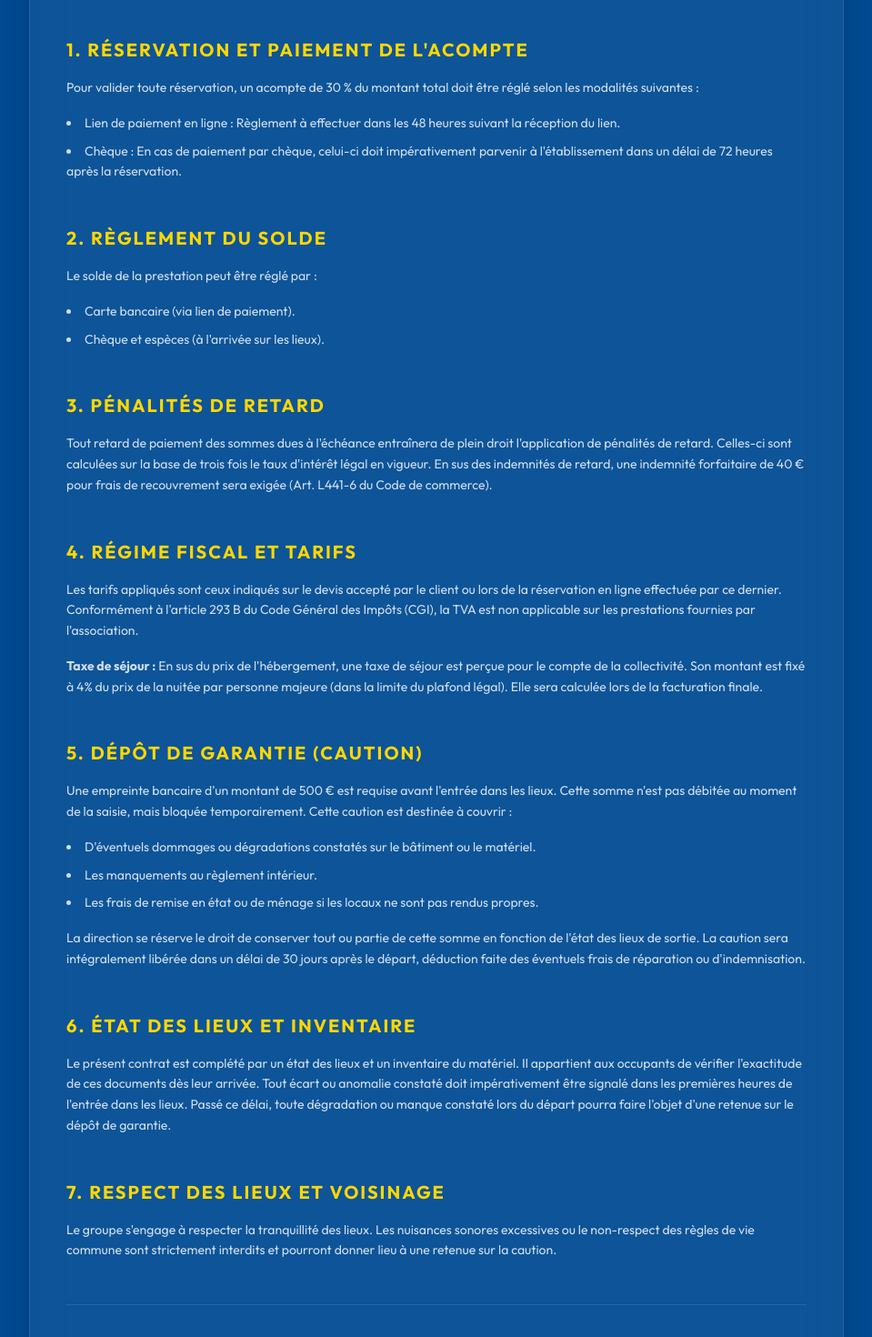
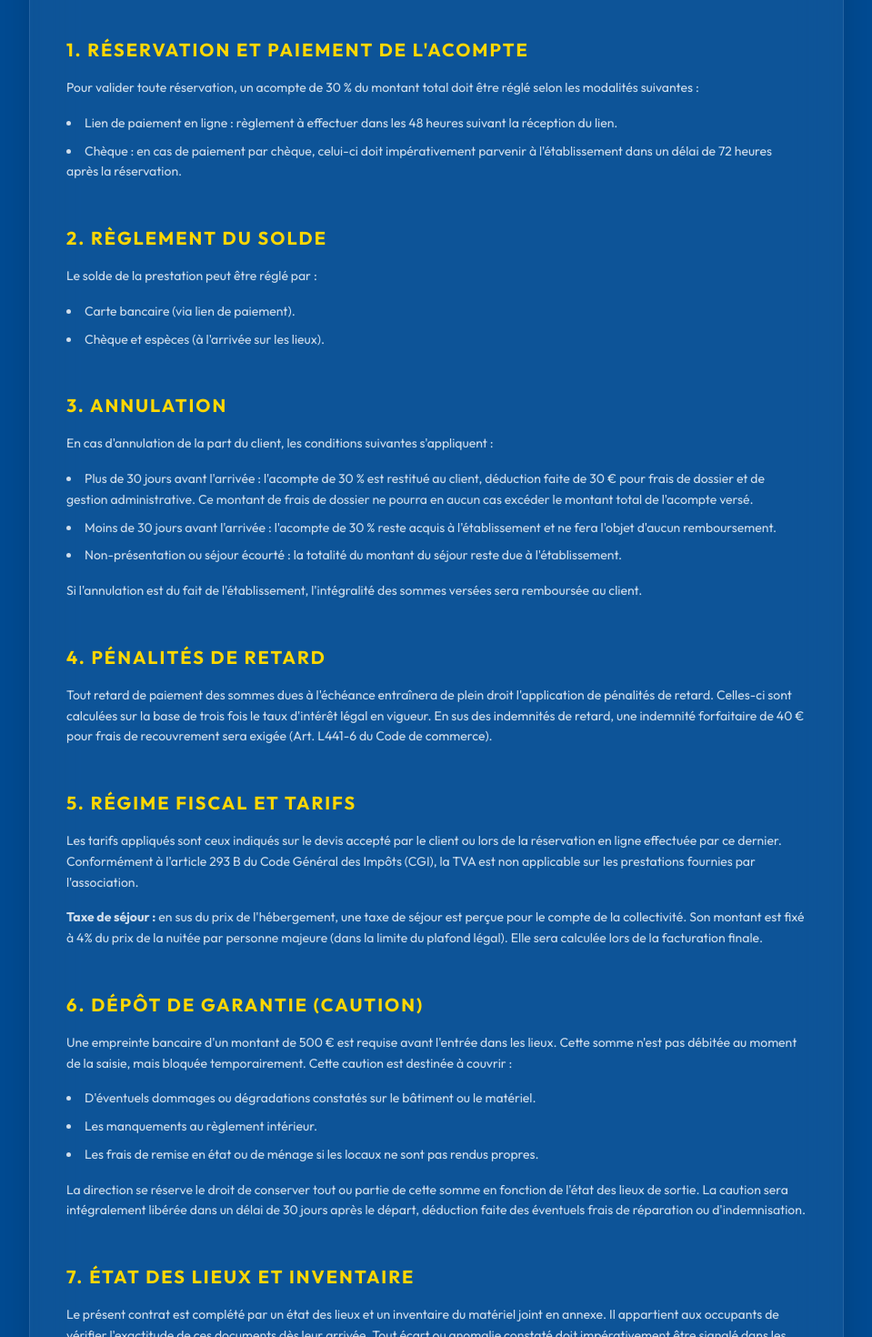
Before and after one commit to drmucomnisports-cyber/maladrerie, a React (Vite) app: page /cgv in a window 1280 px wide. Shown: the part 300-1770 px from the top of the page at 91% size, without its empty margins (160-1119 px from the left). Built offline with nearby package versions, Linux system fonts and the light colour scheme; no server answers; a web font is replaced by a local one.

Commit message:
feat(cgv): integrate CGV Version 1.7 (Mai 2026) in backend text and frontend pages

```diff
--- a/src/pages/CGV.jsx
+++ b/src/pages/CGV.jsx
@@ -11,15 +11,15 @@ const CGV = () => {
         </Link>
 
         <h1 className="text-4xl font-black mb-4 uppercase tracking-tighter">Conditions Générales de Vente et de Location</h1>
-        <p className="text-slate-400 mb-12">Gîte de la Maladrerie - Version 1.2 - Mai 2026</p>
+        <p className="text-slate-400 mb-12">Gîte de la Maladrerie - Version 1.7 - Mai 2026</p>
 
         <div className="space-y-12 text-white/80 leading-relaxed text-sm">
           <section>
             <h2 className="text-xl font-bold text-muc-yellow uppercase tracking-widest mb-4">1. Réservation et Paiement de l'acompte</h2>
             <p>Pour valider toute réservation, un acompte de 30 % du montant total doit être réglé selon les modalités suivantes :</p>
             <ul className="mt-4 space-y-2 list-disc list-inside">
-              <li>Lien de paiement en ligne : Règlement à effectuer dans les 48 heures suivant la réception du lien.</li>
-              <li>Chèque : En cas de paiement par chèque, celui-ci doit impérativement parvenir à l'établissement dans un délai de 72 heures après la réservation.</li>
+              <li>Lien de paiement en ligne : règlement à effectuer dans les 48 heures suivant la réception du lien.</li>
+              <li>Chèque : en cas de paiement par chèque, celui-ci doit impérativement parvenir à l'établissement dans un délai de 72 heures après la réservation.</li>
             </ul>
           </section>
 
@@ -33,18 +33,29 @@ const CGV = () => {
           </section>
 
           <section>
-            <h2 className="text-xl font-bold text-muc-yellow uppercase tracking-widest mb-4">3. Pénalités de Retard</h2>
+            <h2 className="text-xl font-bold text-muc-yellow uppercase tracking-widest mb-4">3. Annulation</h2>
+            <p>En cas d'annulation de la part du client, les conditions suivantes s'appliquent :</p>
+            <ul className="mt-4 space-y-2 list-disc list-inside">
+              <li>Plus de 30 jours avant l'arrivée : l'acompte de 30 % est restitué au client, déduction faite de 30 € pour frais de dossier et de gestion administrative. Ce montant de frais de dossier ne pourra en aucun cas excéder le montant total de l'acompte versé.</li>
+              <li>Moins de 30 jours avant l'arrivée : l'acompte de 30 % reste acquis à l'établissement et ne fera l'objet d'aucun remboursement.</li>
+              <li>Non-présentation ou séjour écourté : la totalité du montant du séjour reste due à l'établissement.</li>
+            </ul>
+            <p className="mt-4">Si l'annulation est du fait de l'établissement, l'intégralité des sommes versées sera remboursée au client.</p>
+          </section>
+
+          <section>
+            <h2 className="text-xl font-bold text-muc-yellow uppercase tracking-widest mb-4">4. Pénalités de retard</h2>
             <p>Tout retard de paiement des sommes dues à l'échéance entraînera de plein droit l'application de pénalités de retard. Celles-ci sont calculées sur la base de trois fois le taux d'intérêt légal en vigueur. En sus des indemnités de retard, une indemnité forfaitaire de 40 € pour frais de recouvrement sera exigée (Art. L441-6 du Code de commerce).</p>
           </section>
 
           <section>
-            <h2 className="text-xl font-bold text-muc-yellow uppercase tracking-widest mb-4">4. Régime Fiscal et Tarifs</h2>
+            <h2 className="text-xl font-bold text-muc-yellow uppercase tracking-widest mb-4">5. Régime fiscal et tarifs</h2>
             <p>Les tarifs appliqués sont ceux indiqués sur le devis accepté par le client ou lors de la réservation en ligne effectuée par ce dernier. Conformément à l'article 293 B du Code Général des Impôts (CGI), la TVA est non applicable sur les prestations fournies par l'association.</p>
-            <p className="mt-4"><strong>Taxe de séjour :</strong> En sus du prix de l'hébergement, une taxe de séjour est perçue pour le compte de la collectivité. Son montant est fixé à 4% du prix de la nuitée par personne majeure (dans la limite du plafond légal). Elle sera calculée lors de la facturation finale.</p>
+            <p className="mt-4"><strong>Taxe de séjour :</strong> en sus du prix de l'hébergement, une taxe de séjour est perçue pour le compte de la collectivité. Son montant est fixé à 4% du prix de la nuitée par personne majeure (dans la limite du plafond légal). Elle sera calculée lors de la facturation finale.</p>
           </section>
 
           <section>
-            <h2 className="text-xl font-bold text-muc-yellow uppercase tracking-widest mb-4">5. Dépôt de garantie (Caution)</h2>
+            <h2 className="text-xl font-bold text-muc-yellow uppercase tracking-widest mb-4">6. Dépôt de garantie (Caution)</h2>
             <p>Une empreinte bancaire d'un montant de 500 € est requise avant l'entrée dans les lieux. Cette somme n'est pas débitée au moment de la saisie, mais bloquée temporairement. Cette caution est destinée à couvrir :</p>
             <ul className="mt-4 space-y-2 list-disc list-inside">
               <li>D'éventuels dommages ou dégradations constatés sur le bâtiment ou le matériel.</li>
@@ -55,12 +66,12 @@ const CGV = () => {
           </section>
 
           <section>
-            <h2 className="text-xl font-bold text-muc-yellow uppercase tracking-widest mb-4">6. État des lieux et Inventaire</h2>
-            <p>Le présent contrat est complété par un état des lieux et un inventaire du matériel. Il appartient aux occupants de vérifier l'exactitude de ces documents dès leur arrivée. Tout écart ou anomalie constaté doit impérativement être signalé dans les premières heures de l'entrée dans les lieux. Passé ce délai, toute dégradation ou manque constaté lors du départ pourra faire l'objet d'une retenue sur le dépôt de garantie.</p>
+            <h2 className="text-xl font-bold text-muc-yellow uppercase tracking-widest mb-4">7. État des lieux et inventaire</h2>
+            <p>Le présent contrat est complété par un état des lieux et un inventaire du matériel joint en annexe. Il appartient aux occupants de vérifier l'exactitude de ces documents dès leur arrivée. Tout écart ou anomalie constaté doit impérativement être signalé dans les premières heures de l'entrée dans les lieux. Passé ce délai, toute dégradation ou manque constaté lors du départ pourra faire l'objet d'une retenue sur le dépôt de garantie.</p>
           </section>
 
           <section>
-            <h2 className="text-xl font-bold text-muc-yellow uppercase tracking-widest mb-4">7. Respect des lieux et voisinage</h2>
+            <h2 className="text-xl font-bold text-muc-yellow uppercase tracking-widest mb-4">8. Respect des lieux et voisinage</h2>
             <p>Le groupe s'engage à respecter la tranquillité des lieux. Les nuisances sonores excessives ou le non-respect des règles de vie commune sont strictement interdits et pourront donner lieu à une retenue sur la caution.</p>
           </section>
 
--- a/src/pages/CGVPage.jsx
+++ b/src/pages/CGVPage.jsx
@@ -10,15 +10,16 @@ const CGVPage = () => {
           <ArrowLeft size={20} /> Retour à l'accueil
         </Link>
 
-        <h1 className="text-4xl font-black mb-12 uppercase tracking-tighter">Conditions Générales de Vente</h1>
+        <h1 className="text-4xl font-black mb-4 uppercase tracking-tighter">Conditions Générales de Vente et de Location</h1>
+        <p className="text-slate-400 mb-12">Gîte de la Maladrerie - Version 1.7 - Mai 2026</p>
 
         <div className="space-y-12 text-white/80 leading-relaxed text-sm">
           <section>
             <h2 className="text-xl font-bold text-muc-yellow uppercase tracking-widest mb-4">1. Réservation et Paiement de l'acompte</h2>
             <p>Pour valider toute réservation, un acompte de 30 % du montant total doit être réglé selon les modalités suivantes :</p>
             <ul className="mt-4 space-y-2 list-disc list-inside">
-              <li>Lien de paiement en ligne : Règlement à effectuer dans les 48 heures suivant la réception du lien.</li>
-              <li>Chèque : En cas de paiement par chèque, celui-ci doit impérativement parvenir à l'établissement dans un délai de 72 heures après la réservation.</li>
+              <li>Lien de paiement en ligne : règlement à effectuer dans les 48 heures suivant la réception du lien.</li>
+              <li>Chèque : en cas de paiement par chèque, celui-ci doit impérativement parvenir à l'établissement dans un délai de 72 heures après la réservation.</li>
             </ul>
           </section>
 
@@ -32,21 +33,31 @@ const CGVPage = () => {
           </section>
 
           <section>
-            <h2 className="text-xl font-bold text-muc-yellow uppercase tracking-widest mb-4">3. Pénalités de Retard</h2>
-            <p>Tout retard de paiement des sommes dues à l'échéance entraînera de plein droit l'application de pénalités de retard. Celles-ci sont calculées sur la base de trois fois le taux d'intérêt légal en vigueur.</p>
-            <p className="mt-4">En sus des indemnités de retard, une indemnité forfaitaire de 40 € pour frais de recouvrement sera exigée (Art. L441-6 du Code de commerce).</p>
+            <h2 className="text-xl font-bold text-muc-yellow uppercase tracking-widest mb-4">3. Annulation</h2>
+            <p>En cas d'annulation de la part du client, les conditions suivantes s'appliquent :</p>
+            <ul className="mt-4 space-y-2 list-disc list-inside">
+              <li>Plus de 30 jours avant l'arrivée : l'acompte de 30 % est restitué au client, déduction faite de 30 € pour frais de dossier et de gestion administrative. Ce montant de frais de dossier ne pourra en aucun cas excéder le montant total de l'acompte versé.</li>
+              <li>Moins de 30 jours avant l'arrivée : l'acompte de 30 % reste acquis à l'établissement et ne fera l'objet d'aucun remboursement.</li>
+              <li>Non-présentation ou séjour écourté : la totalité du montant du séjour reste due à l'établissement.</li>
+            </ul>
+            <p className="mt-4">Si l'annulation est du fait de l'établissement, l'intégralité des sommes versées sera remboursée au client.</p>
           </section>
 
           <section>
-            <h2 className="text-xl font-bold text-muc-yellow uppercase tracking-widest mb-4">4. Régime Fiscal et Tarifs</h2>
-            <p>Les tarifs appliqués sont ceux indiqués sur le devis accepté par le client. Conformément à l'article 293 B du Code Général des Impôts (CGI), la TVA est non applicable sur les prestations fournies par l'association.</p>
+            <h2 className="text-xl font-bold text-muc-yellow uppercase tracking-widest mb-4">4. Pénalités de retard</h2>
+            <p>Tout retard de paiement des sommes dues à l'échéance entraînera de plein droit l'application de pénalités de retard. Celles-ci sont calculées sur la base de trois fois le taux d'intérêt légal en vigueur. En sus des indemnités de retard, une indemnité forfaitaire de 40 € pour frais de recouvrement sera exigée (Art. L441-6 du Code de commerce).</p>
           </section>
 
           <section>
-            <h2 className="text-xl font-bold text-muc-yellow uppercase tracking-widest mb-4">5. Dépôt de garantie (Caution)</h2>
-            <p>Une empreinte bancaire d'un montant de 500 € est requise avant l'entrée dans les lieux. Cette somme n'est pas débitée au moment de la saisie, mais bloquée temporairement.</p>
-            <p className="mt-4">Cette caution est destinée à couvrir :</p>
-            <ul className="mt-2 space-y-2 list-disc list-inside text-xs">
+            <h2 className="text-xl font-bold text-muc-yellow uppercase tracking-widest mb-4">5. Régime fiscal et tarifs</h2>
+            <p>Les tarifs appliqués sont ceux indiqués sur le devis accepté par le client ou lors de la réservation en ligne effectuée par ce dernier. Conformément à l'article 293 B du Code Général des Impôts (CGI), la TVA est non applicable sur les prestations fournies par l'association.</p>
+            <p className="mt-4"><strong>Taxe de séjour :</strong> en sus du prix de l'hébergement, une taxe de séjour est perçue pour le compte de la collectivité. Son montant est fixé à 4% du prix de la nuitée par personne majeure (dans la limite du plafond légal). Elle sera calculée lors de la facturation finale.</p>
+          </section>
+
+          <section>
+            <h2 className="text-xl font-bold text-muc-yellow uppercase tracking-widest mb-4">6. Dépôt de garantie (Caution)</h2>
+            <p>Une empreinte bancaire d'un montant de 500 € est requise avant l'entrée dans les lieux. Cette somme n'est pas débitée au moment de la saisie, mais bloquée temporairement. Cette caution est destinée à couvrir :</p>
+            <ul className="mt-4 space-y-2 list-disc list-inside">
               <li>D'éventuels dommages ou dégradations constatés sur le bâtiment ou le matériel.</li>
               <li>Les manquements au règlement intérieur.</li>
               <li>Les frais de remise en état ou de ménage si les locaux ne sont pas rendus propres.</li>
@@ -55,15 +66,18 @@ const CGVPage = () => {
           </section>
 
           <section>
-            <h2 className="text-xl font-bold text-muc-yellow uppercase tracking-widest mb-4">6. État des lieux et Inventaire</h2>
-            <p>Le présent contrat est complété par un état des lieux et un inventaire du matériel joint en annexe. Il appartient aux occupants de vérifier l'exactitude de ces documents dès leur arrivée.</p>
-            <p className="mt-4">Tout écart ou anomalie constaté doit impérativement être signalé dans les premières heures de l'entrée dans les lieux. Passé ce délai, toute dégradation ou manque constaté lors du départ pourra faire l'objet d'une retenue sur le dépôt de garantie.</p>
+            <h2 className="text-xl font-bold text-muc-yellow uppercase tracking-widest mb-4">7. État des lieux et inventaire</h2>
+            <p>Le présent contrat est complété par un état des lieux et un inventaire du matériel joint en annexe. Il appartient aux occupants de vérifier l'exactitude de ces documents dès leur arrivée. Tout écart ou anomalie constaté doit impérativement être signalé dans les premières heures de l'entrée dans les lieux. Passé ce délai, toute dégradation ou manque constaté lors du départ pourra faire l'objet d'une retenue sur le dépôt de garantie.</p>
           </section>
 
           <section>
-            <h2 className="text-xl font-bold text-muc-yellow uppercase tracking-widest mb-4">7. Respect des lieux et voisinage</h2>
+            <h2 className="text-xl font-bold text-muc-yellow uppercase tracking-widest mb-4">8. Respect des lieux et voisinage</h2>
             <p>Le groupe s'engage à respecter la tranquillité des lieux. Les nuisances sonores excessives ou le non-respect des règles de vie commune sont strictement interdits et pourront donner lieu à une retenue sur la caution.</p>
           </section>
+
+          <div className="pt-8 border-t border-white/10 italic text-white/60">
+            <p>Le client reconnaît avoir pris connaissance des présentes conditions et les accepte sans réserve.</p>
+          </div>
         </div>
       </div>
     </div>
```
Also changed, not shown: 1 other file (tests, documents, lock files or other folders).
